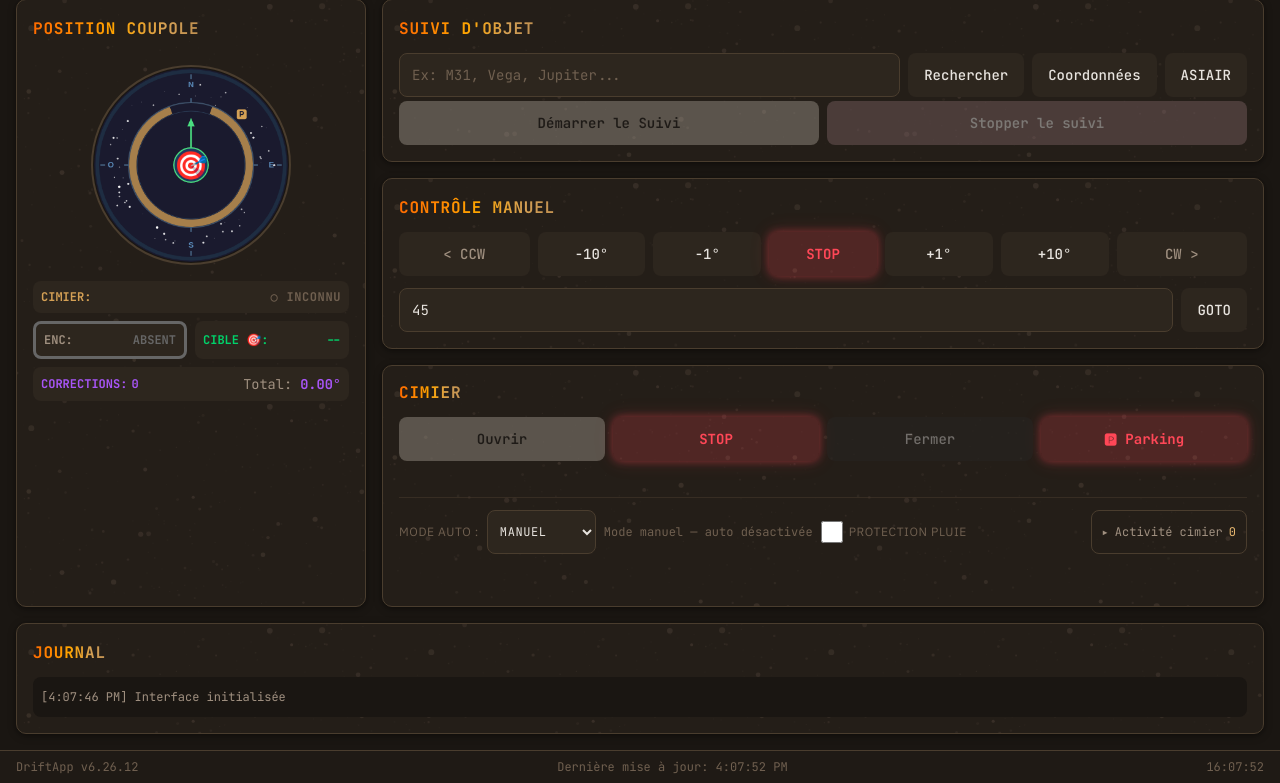
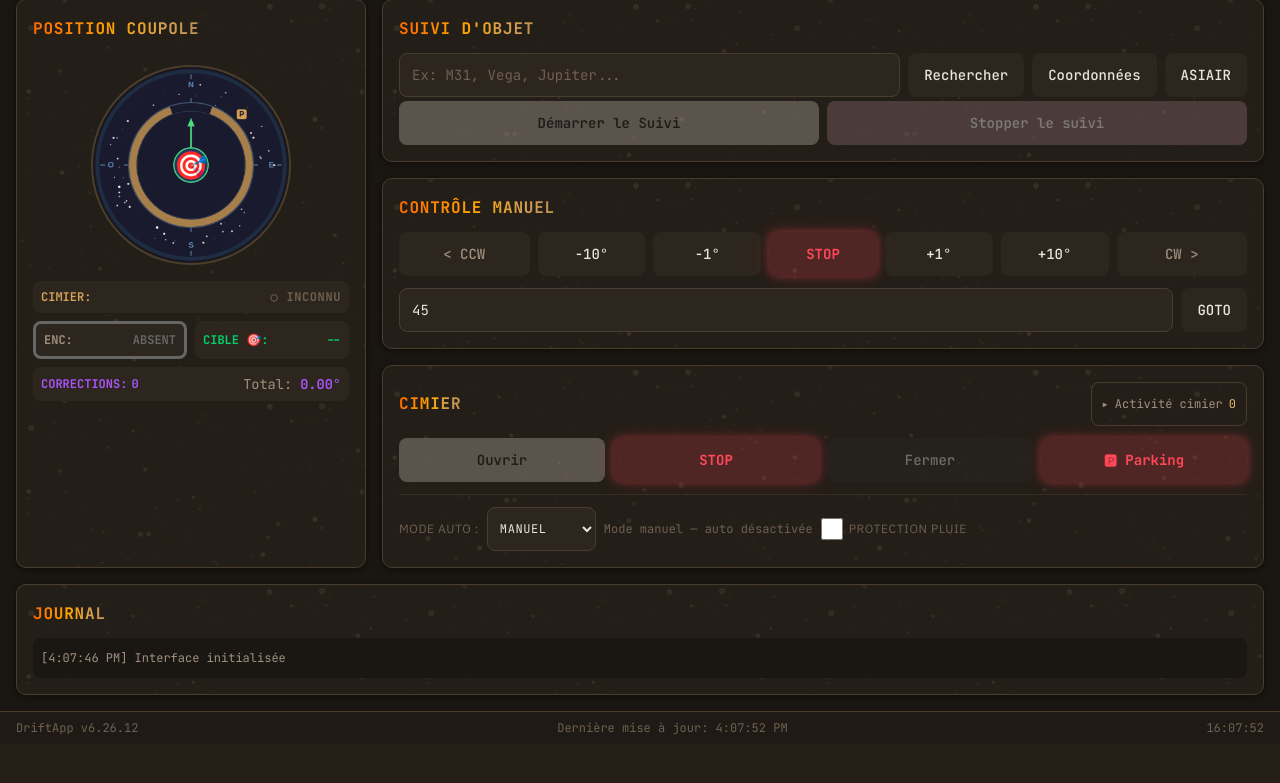
Before and after one commit to jpokinter87/DriftApp-Web, a Django app: page / in a window 1280 px wide. Shown: the part 184-967 px from the top of the page. After the commit the page ends 918 px from the top, so only its background shows below. Run offline with Django 4.2, Linux system fonts and the light colour scheme; style sheets or scripts are compiled from the project's sources.

Commit message:
feat(ui): commandes du dashboard dans l'écran 720p du kiosque
Bouton « Activité cimier » remonté dans la ligne de titre du panneau
(la ligne Mode auto tient sur une ligne), lignes de message vides sans
place réservée, liste d'activité à hauteur fixe 6rem (h-24 absente du
CSS compilé). Grille 73→590 px liste fermée, 73→704 liste ouverte
(668 et 737 avant), en 1280×720 suivi actif.

Co-Authored-By: Claude Opus 5.5 <noreply@anthropic.com>

```diff
--- a/web/static/css/dashboard.css
+++ b/web/static/css/dashboard.css
@@ -1287,3 +1287,19 @@ header h1 span {
 @media (max-width: 480px) {
     .coords-modal-content { width: 100%; padding: 1.25rem 1rem; }
 }
+
+/* =========================================================================
+   Panneau Cimier dans l'écran 720p du kiosque (impeccable layout, 25/10)
+   Les lignes de message ne réservent plus de place à vide ; la liste
+   d'activité retrouve sa hauteur fixe (h-24 absente du CSS compilé : sans
+   elle, la liste ouverte poussait les commandes hors de l'écran).
+   ========================================================================= */
+#cimier-detail:empty,
+#cimier-automation-hint:empty,
+#cimier-rain-warning:empty {
+    display: none;
+}
+
+#cimier-timeline-list {
+    height: 6rem;
+}
--- a/web/templates/dashboard.html
+++ b/web/templates/dashboard.html
@@ -349,12 +349,28 @@
         </div>
 
         <!-- Cimier — pilotage V3 tout-Shelly -->
-        <div x-data class="panel panel-astro">
+        <div x-data="{ timelineOpen: false }" class="panel panel-astro">
             <!-- Badge état dédié dans le titre (v6.11.1) : OUVERT vert / FERMÉ ambre /
                  mouvement clignotant / ERREUR rouge. Le gradient « fire » reste sur le
                  seul mot « Cimier » ; le badge porte sa propre couleur d'état. -->
             <div class="flex items-center justify-between mb-3">
                 <h3 class="section-title section-title-fire">Cimier</h3>
+                <div class="flex items-center gap-2">
+                    <!-- Toggle timeline repliable (fermée par défaut, v6.11). Tap, pas de survol.
+                     Dans la ligne de titre : la ligne « Mode auto » tient alors sur une seule
+                     ligne, et le panneau tient dans l'écran 720p du kiosque. -->
+                    <button type="button" @click="timelineOpen = !timelineOpen"
+                            class="flex items-center gap-1.5 text-xs font-mono text-obs-text-secondary
+                                   border border-obs-border rounded-button px-2.5 py-1
+                                   focus-visible:outline focus-visible:outline-2
+                                   focus-visible:outline-accent-amber focus-visible:outline-offset-2"
+                            :aria-expanded="timelineOpen"
+                            aria-controls="cimier-timeline-list">
+                        <span x-text="timelineOpen ? '▾' : '▸'"></span>
+                        <span>Activité cimier</span>
+                        <span class="text-accent-amber-light"
+                              x-text="$store.dashboard.cimierTimeline?.length || 0"></span>
+                    </button>
                     <span class="cimier-state-badge flex items-center gap-2 text-sm font-mono font-bold
                                  tracking-wider px-3 py-1 rounded-badge transition-colors duration-300"
                           :class="$store.dashboard.cimierStateClass()"
@@ -363,6 +379,7 @@
                         <span x-text="$store.dashboard.cimierStateDot()">○</span>
                         <span x-text="$store.dashboard.cimierStateLabel()">--</span>
                     </span>
+                </div>
             </div>
             <!-- Boutons contextuels (v6.11.1) : le bouton LUMINEUX = l'action disponible
                  (Ouvrir si fermé, Fermer si ouvert) ; l'autre est atténué mais cliquable. -->
@@ -382,7 +399,7 @@
 
             <!-- ─── Automatisation lifecycle session (v6.0 Phase 4 ; timeline repliable v6.11) ─── -->
             <div class="section-divider mt-2"></div>
-            <div x-data="{ timelineOpen: false }">
+            <div>
                 <div class="flex items-center gap-2 flex-wrap text-xs">
                     <label for="cimier-automation-mode"
                            class="text-obs-text-muted uppercase tracking-wider whitespace-nowrap">
@@ -431,19 +448,6 @@
                           x-show="$store.dashboard.cimier?.rain?.heater" x-cloak
                           role="status" aria-live="polite"
                           aria-label="État de la résistance chauffante du capteur de pluie"></span>
-                    <!-- Toggle timeline repliable (fermée par défaut, v6.11). Tap, pas de survol. -->
-                    <button type="button" @click="timelineOpen = !timelineOpen"
-                            class="ml-auto flex items-center gap-1.5 font-mono text-obs-text-secondary
-                                   border border-obs-border rounded-button px-2.5 py-1
-                                   focus-visible:outline focus-visible:outline-2
-                                   focus-visible:outline-accent-amber focus-visible:outline-offset-2"
-                            :aria-expanded="timelineOpen"
-                            aria-controls="cimier-timeline-list">
-                        <span x-text="timelineOpen ? '▾' : '▸'"></span>
-                        <span>Activité cimier</span>
-                        <span class="text-accent-amber-light"
-                              x-text="$store.dashboard.cimierTimeline?.length || 0"></span>
-                    </button>
                 </div>
                 <div id="cimier-automation-hint"
                      class="text-[0.7rem] font-mono text-accent-amber-light min-h-[1rem] mt-1"
```
Lines whose indentation alone changed are shown as unchanged.
